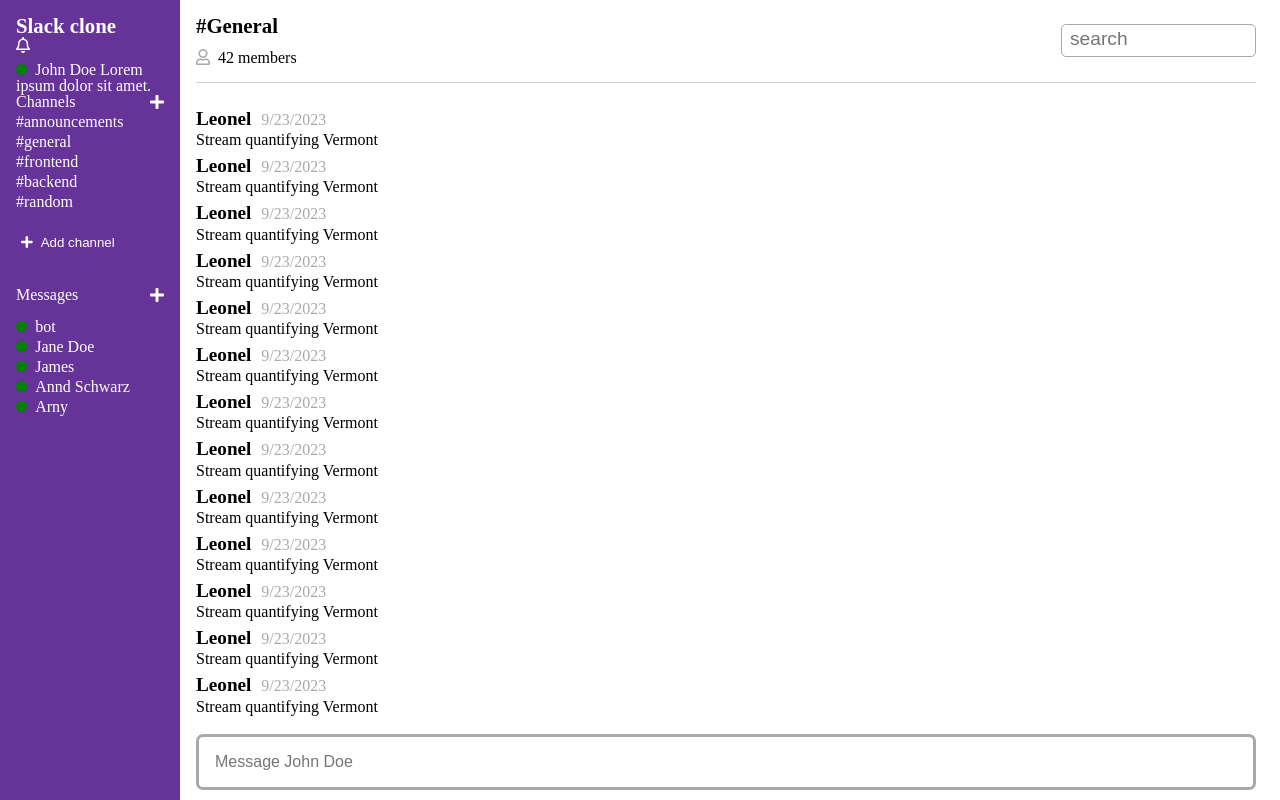
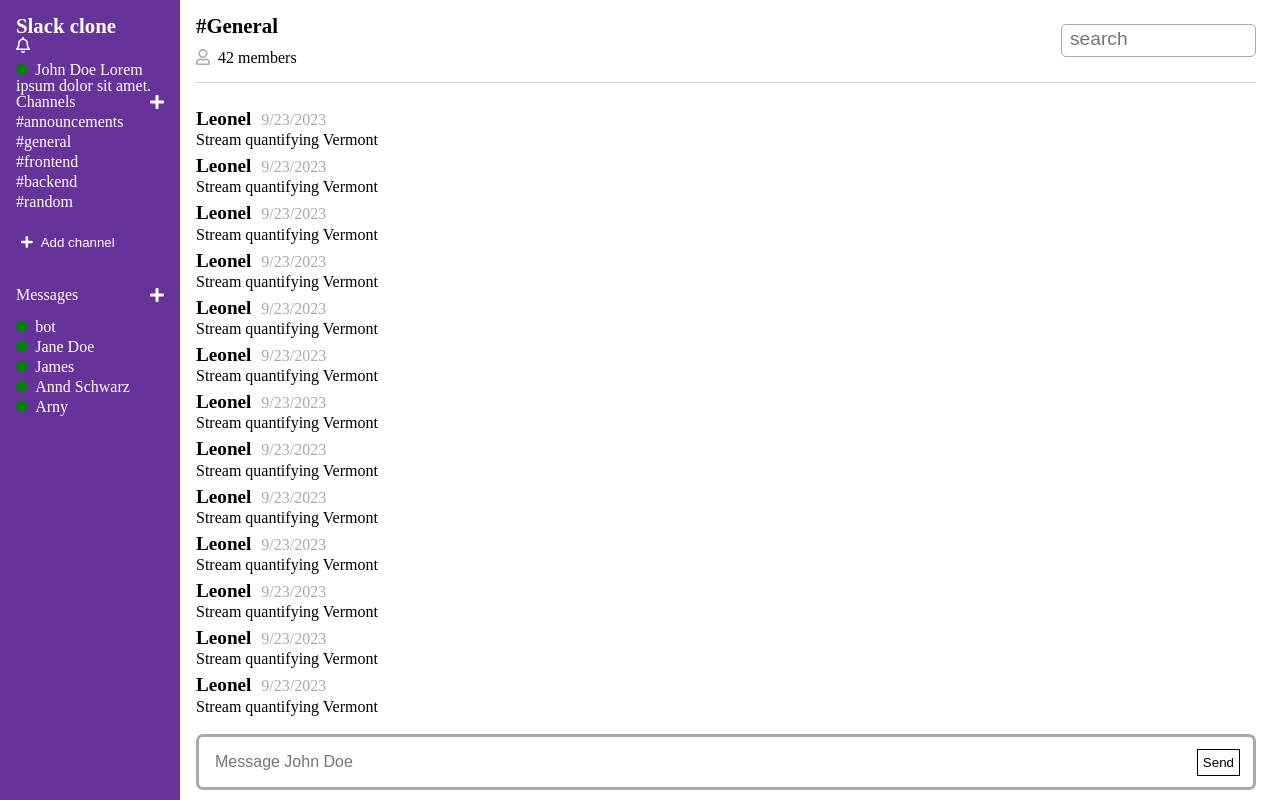
Before and after one commit to MaxamatO/live-chat, a React (Vite) app: page / in a window 1280 px wide. Built offline with nearby package versions, Linux system fonts and the light colour scheme.

Commit message:
Handle input change

```diff
--- a/src/components/messages/Input.tsx
+++ b/src/components/messages/Input.tsx
@@ -1,8 +1,50 @@
+import { Message } from 'interfaces/Message'
 import styled from 'styled-components'
 
-export function InputMessage() {
-  return <InputStyle placeholder="Message John Doe" />
+interface Props {
+  message: Message
+  onSend: () => void
+  onChange: (e: any) => void
 }
+
+export function InputMessage({ message, onSend, onChange }: Props) {
+  return (
+    <InputContainer>
+      <InputStyle
+        onChange={(e) => onChange(e)}
+        placeholder="Message John Doe"
+      />
+      <SendButton onClick={onSend}>Send</SendButton>
+    </InputContainer>
+  )
+}
+
+const InputContainer = styled.div`
+  width: calc(100% - 220px);
+  display: flex;
+  height: fit-content;
+  position: fixed;
+  bottom: 10px;
+  align-items: center;
+  justify-content: space-evenly;
+`
+
+const SendButton = styled.button`
+  background-color: transparent;
+  padding: 5px;
+  color: black;
+  width: fit-content;
+  height: fit-content;
+  position: fixed;
+  right: 40px;
+  border: 1px solid black;
+  &:hover {
+    cursor: pointer;
+  }
+  &:active {
+    background-color: lightgray;
+  }
+`
 
 const InputStyle = styled.input`
   padding: 1rem;
@@ -11,9 +53,7 @@ const InputStyle = styled.input`
   font-size: 1rem;
   outline: none;
   box-sizing: border-box;
-  position: fixed;
-  bottom: 10px;
-  width: calc(100% - 220px);
+  width: 100%;
   &:hover,
   &:active,
   &:focus {
```
